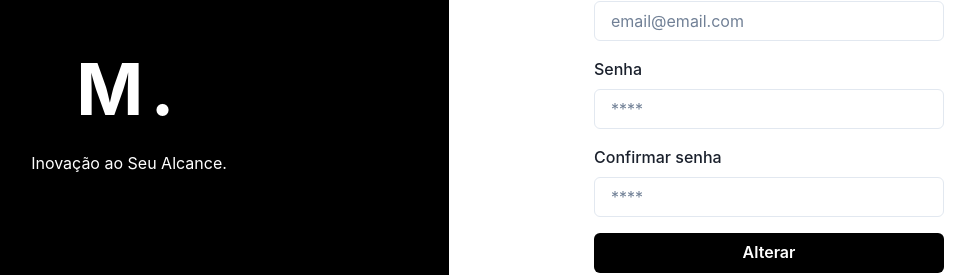
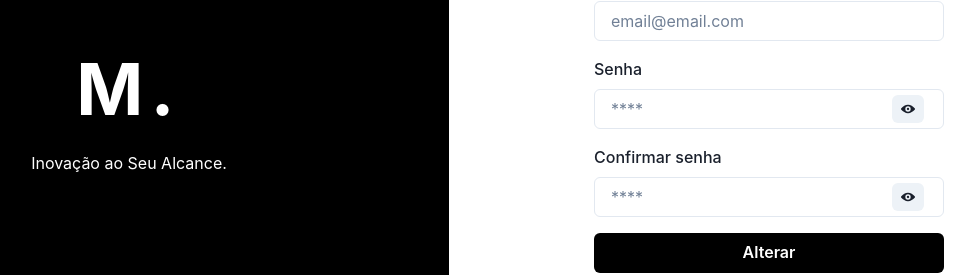
Before and after one commit to FabricioSoica/Front-MindCase, a React (Vite) app: page /changepassword in a window 1280 px wide. Shown: the part 295-570 px from the top of the page, without its empty margins (191-1166 px from the left). Built offline with nearby package versions, Linux system fonts and the light colour scheme.

Commit message:
FEAT-Implementando funcionalidade de alteração de senha com feedback visual e exibição de senhas

```diff
--- a/src/pages/ChangePassword.tsx
+++ b/src/pages/ChangePassword.tsx
@@ -1,20 +1,29 @@
-import { Box, Button, Flex, FormControl, FormLabel, Input, Text, Link as ChakraLink } from '@chakra-ui/react';
+import { Box, Button, Flex, FormControl, FormLabel, Input, Text, Link as ChakraLink, InputGroup, InputRightElement, IconButton } from '@chakra-ui/react';
+import { ViewIcon, ViewOffIcon } from '@chakra-ui/icons';
 import { useState } from 'react';
-import { Link } from 'react-router-dom';
+import { Link, useNavigate } from 'react-router-dom';
 import Swal from 'sweetalert2';
+import { authService } from '../services/auth';
 
 export default function ChangePassword() {
+  const navigate = useNavigate();
   const [email, setEmail] = useState('');
   const [password, setPassword] = useState('');
   const [confirmPassword, setConfirmPassword] = useState('');
+  const [showPassword, setShowPassword] = useState(false);
+  const [showConfirmPassword, setShowConfirmPassword] = useState(false);
   const [error, setError] = useState('');
   const [success, setSuccess] = useState('');
   const [loading, setLoading] = useState(false);
+
+  const handleShowPasswordClick = () => setShowPassword(!showPassword);
+  const handleShowConfirmPasswordClick = () => setShowConfirmPassword(!showConfirmPassword);
 
   const handleSubmit = async (e: React.FormEvent) => {
     e.preventDefault();
     setError('');
     setSuccess('');
+
     if (password !== confirmPassword) {
       const errorMessage = 'As senhas não coincidem';
       setError(errorMessage);
@@ -27,12 +36,12 @@ export default function ChangePassword() {
       return;
     }
     setLoading(true);
-    // todo: chamar a api de troca de senha
-    setTimeout(async () => {
-      // Simulando sucesso/erro da API. Em uma implementação real, você trataria a resposta da chamada à API.
-      const apiSuccess = true; // Mude para false para testar o erro
+    try {
+      await authService.changePassword({
+        email,
+        newPassword: password
+      });
 
-      if (apiSuccess) {
       setSuccess('Senha alterada com sucesso!');
       await Swal.fire({
         title: 'Sucesso!',
@@ -40,8 +49,9 @@ export default function ChangePassword() {
         icon: 'success',
         confirmButtonText: 'OK'
       });
-      } else {
-         const errorMessage = 'Erro ao alterar a senha. Tente novamente.'; // Mensagem de erro simulada
+      navigate('/login');
+    } catch (error) {
+      const errorMessage = 'Erro ao alterar a senha. Tente novamente.';
       setError(errorMessage);
       await Swal.fire({
         title: 'Erro!',
@@ -49,10 +59,9 @@ export default function ChangePassword() {
         icon: 'error',
         confirmButtonText: 'OK'
       });
+    } finally {
+      setLoading(false);
     }
-
-      setLoading(false);
-    }, 1000);
   };
 
   return (
@@ -75,11 +84,47 @@ export default function ChangePassword() {
             </FormControl>
             <FormControl mb={4}>
               <FormLabel>Senha</FormLabel>
-              <Input type="password" placeholder="****" value={password} onChange={e => setPassword(e.target.value)} required />
+              <InputGroup size="md">
+                <Input
+                  pr="4.5rem"
+                  type={showPassword ? 'text' : 'password'}
+                  placeholder="****"
+                  value={password}
+                  onChange={e => setPassword(e.target.value)}
+                  required
+                />
+                <InputRightElement width="4.5rem">
+                  <IconButton
+                    h="1.75rem"
+                    size="sm"
+                    onClick={handleShowPasswordClick}
+                    aria-label={showPassword ? 'Hide password' : 'Show password'}
+                    icon={showPassword ? <ViewOffIcon /> : <ViewIcon />}
+                  />
+                </InputRightElement>
+              </InputGroup>
             </FormControl>
             <FormControl mb={4}>
               <FormLabel>Confirmar senha</FormLabel>
-              <Input type="password" placeholder="****" value={confirmPassword} onChange={e => setConfirmPassword(e.target.value)} required />
+              <InputGroup size="md">
+                <Input
+                  pr="4.5rem"
+                  type={showConfirmPassword ? 'text' : 'password'}
+                  placeholder="****"
+                  value={confirmPassword}
+                  onChange={e => setConfirmPassword(e.target.value)}
+                  required
+                />
+                <InputRightElement width="4.5rem">
+                  <IconButton
+                    h="1.75rem"
+                    size="sm"
+                    onClick={handleShowConfirmPasswordClick}
+                    aria-label={showConfirmPassword ? 'Hide password' : 'Show password'}
+                    icon={showConfirmPassword ? <ViewOffIcon /> : <ViewIcon />}
+                  />
+                </InputRightElement>
+              </InputGroup>
             </FormControl>
             <Button type="submit" colorScheme="blackAlpha" bg="black" color="white" w="100%" mb={4} _hover={{ bg: 'gray.800' }} isLoading={loading}>
               Alterar
--- a/src/services/auth.ts
+++ b/src/services/auth.ts
@@ -30,6 +30,11 @@ interface UpdateUserData {
   avatarFile?: File;
 }
 
+interface ChangePasswordData {
+  email: string;
+  newPassword: string;
+}
+
 export const authService = {
   async register(data: RegisterData): Promise<AuthResponse> {
     const response = await api.post<AuthResponse>('/users/register', data);
@@ -52,6 +57,10 @@ export const authService = {
     return response.data;
   },
 
+  async changePassword(data: ChangePasswordData): Promise<void> {
+    await api.post('/users/change-password', data);
+  },
+
   logout(): void {
     localStorage.removeItem('token');
   },
```
Lines whose indentation alone changed are shown as unchanged.
